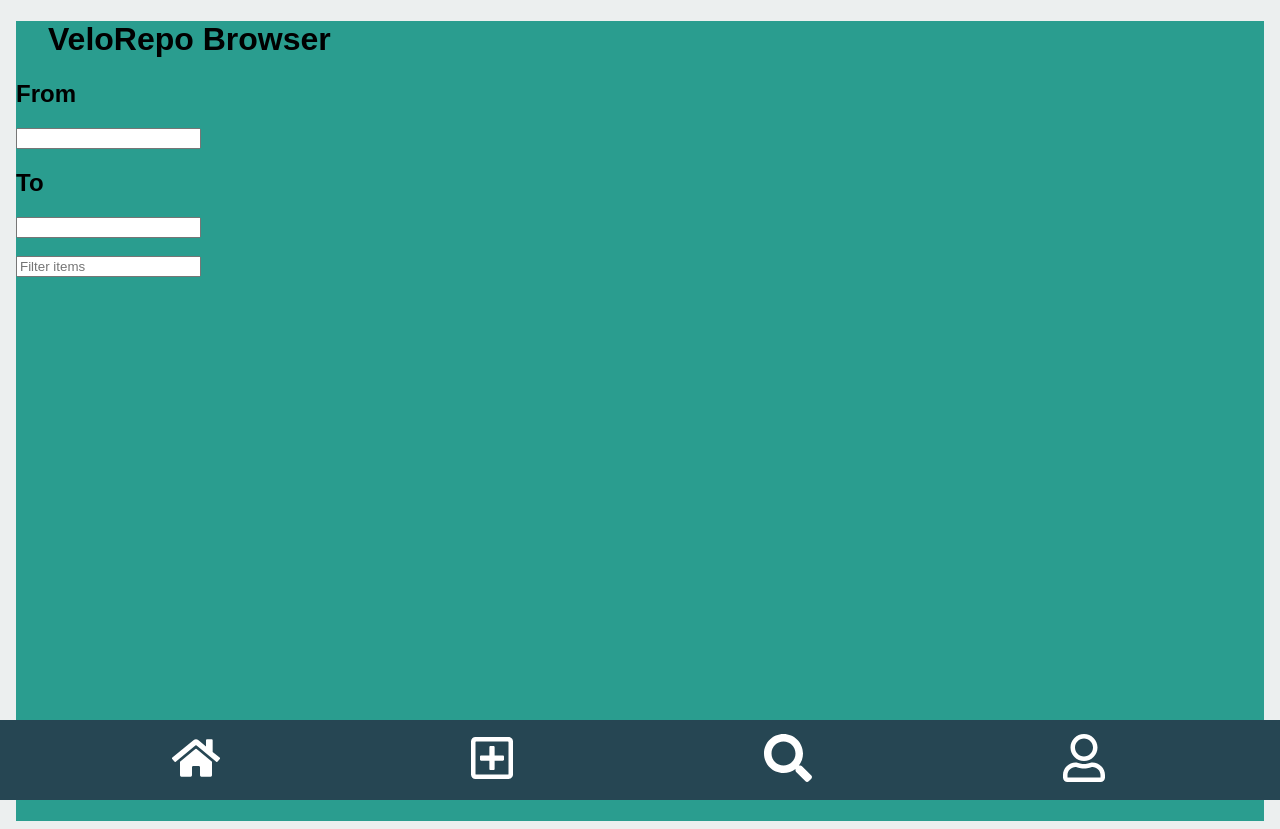
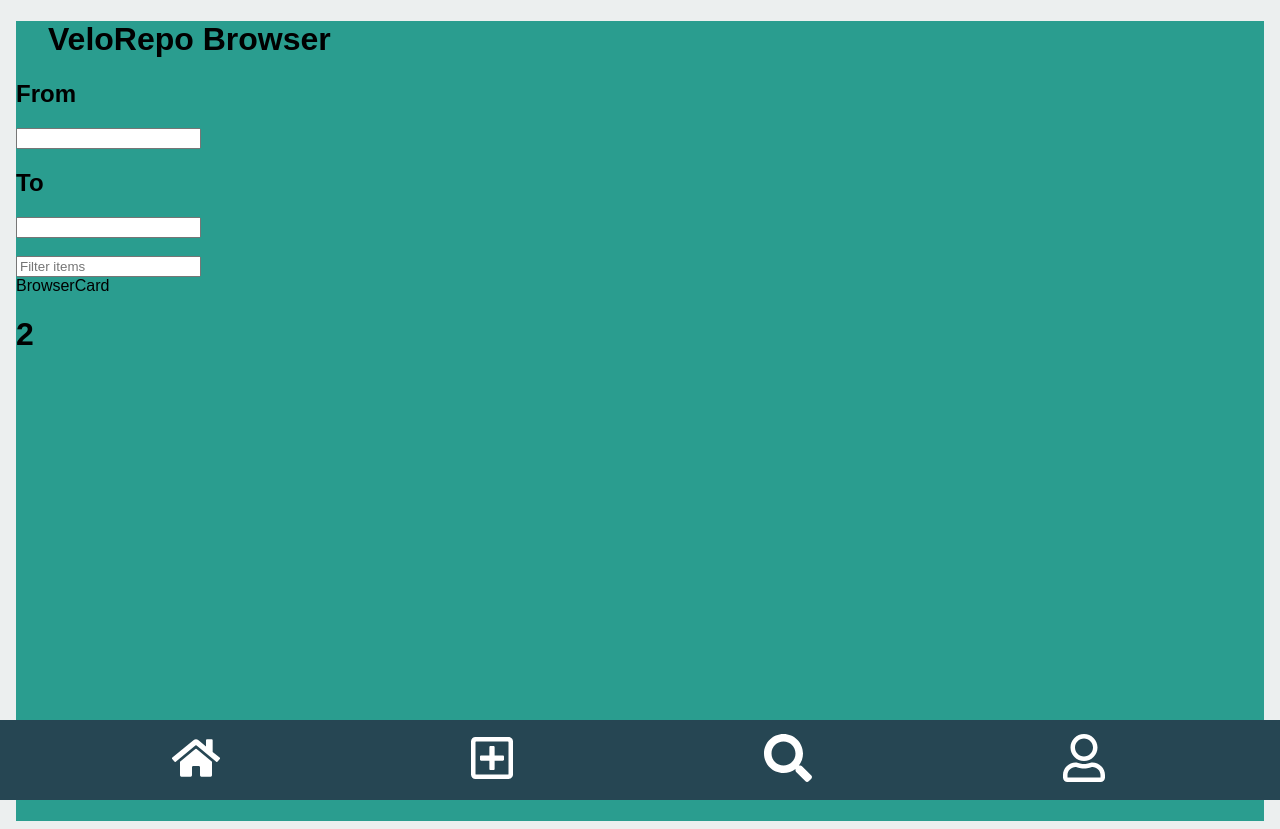
Before and after one commit to HelenLangers/VeloRepo, a React (Create React App) app: page /browser in a window 1280 px wide. Built offline with nearby package versions, Linux system fonts and the light colour scheme; no server answers; sample sign-in values are in the browser's storage; a web font is replaced by a local one.

Commit message:
browsercomponents testing

```diff
--- a/src/App.js
+++ b/src/App.js
@@ -9,6 +9,8 @@ import SignUp from './Pages/SignUp';
 import ForgotPassword from './Pages/ForgotPassword';
 import HomePage from './Pages/HomePage';
 import BrowserPage from './Pages/BrowserPage';
+import BrowserGrid from './Components/BrowserComponents/BrowserGrid';
+import BrowserCard from './Components/BrowserComponents/BrowserCard';
 import Profile from './Pages/Profile';
 import PrivateRoute from './Components/PrivateRoute';
 import NavBar from './Components/NavBar';
--- a/src/Assets/browser.css
+++ b/src/Assets/browser.css
@@ -5,3 +5,7 @@
         height: 800px;
 
 }
+
+.SearchBar{
+
+}
--- a/src/Components/BrowserComponents/BrowserCard.js
+++ b/src/Components/BrowserComponents/BrowserCard.js
@@ -2,7 +2,14 @@ import React from 'react'
 
 
 function BrowserCard() {
-  return <div>BrowserCard</div>
+
+    return (
+    <>
+      <div>BrowserCard</div>
+      <h1>2</h1>
+    </>
+
+    )
 }
 
 export default BrowserCard
--- a/src/Components/BrowserComponents/BrowserGrid.js
+++ b/src/Components/BrowserComponents/BrowserGrid.js
@@ -2,11 +2,8 @@ import React from 'react'
 import BrowserCard from './BrowserCard'
 
 function BrowserGrid() {
-  return
-  ;<>
-    <div>BrowserGrid</div>
-    <BrowserCard></BrowserCard>
-  </>
+  return (
+<BrowserCard/>)
 }
 
 export default BrowserGrid
--- a/src/Components/NavBar.js
+++ b/src/Components/NavBar.js
@@ -22,7 +22,7 @@ function NavBar() {
           <Link to='/add-item'><FaRegPlusSquare className='navIcon'/></Link>
         </div>
         <div className="navOptionBlock">
-          <Link to='/'><FaSearch className='navIcon'/></Link>
+          <Link to='/browser'><FaSearch className='navIcon'/></Link>
         </div>
         <div className="navOptionBlock">
           <Link to='/profile'><FaRegUser className='navIcon'/></Link>
--- a/src/Pages/BrowserPage.js
+++ b/src/Pages/BrowserPage.js
@@ -18,15 +18,17 @@ function BrowserPage() {
             <h1 className='logo'>VeloRepo Browser</h1>
             <h2>From</h2>
 
-            <ReactDatePicker />
+            <ReactDatePicker className='DateTo'/>
 
             <h2>To</h2>
-            <ReactDatePicker />
+            <ReactDatePicker className='DateFrom' />
           </div>
           <br></br>
-          <div>
+          <div className='SearchBar'>
             <SearchBar />
           </div>
+            <BrowserGrid className='BrowserGrid'/>
+
         </header>
       </body>
     </>
```
